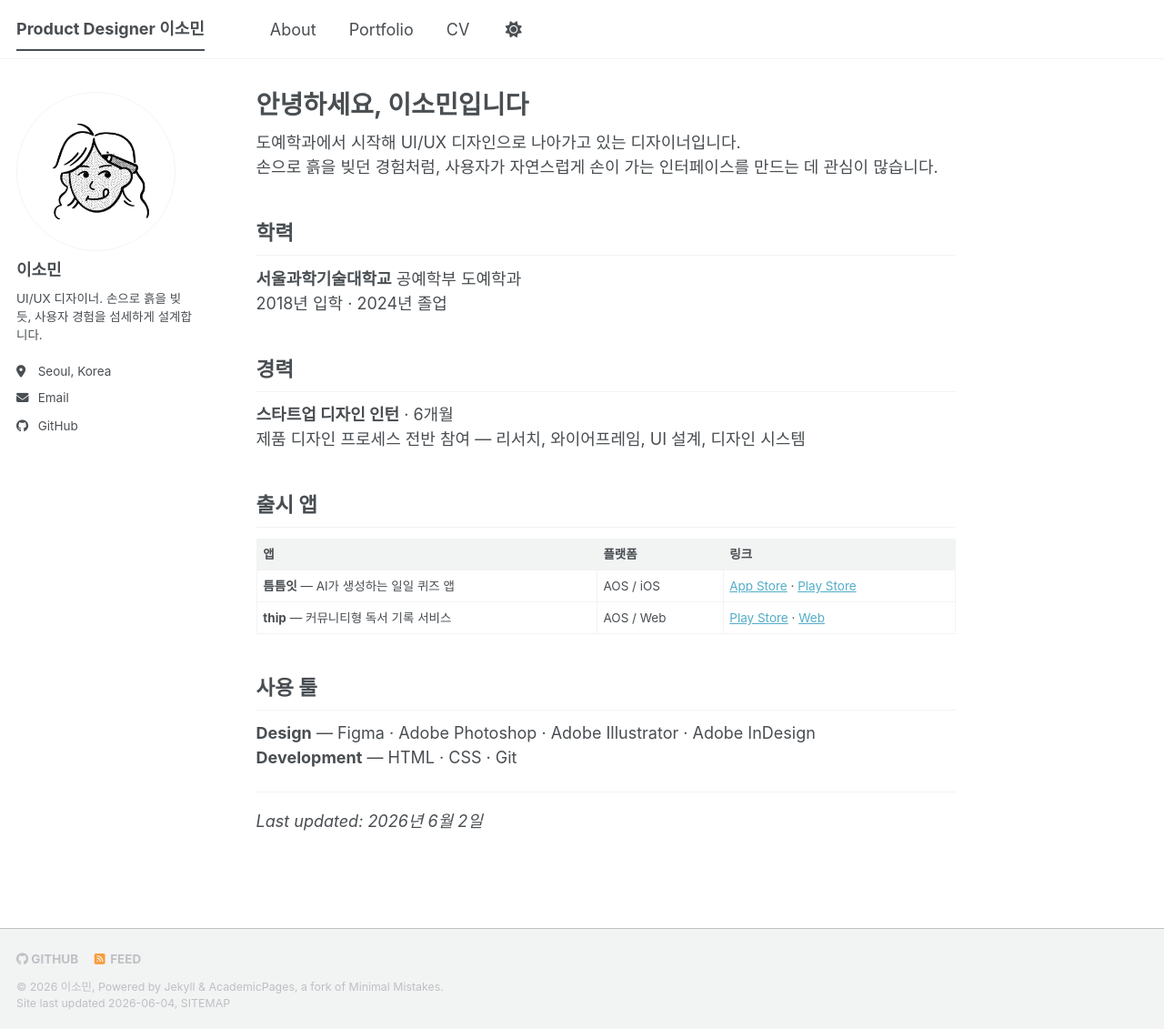
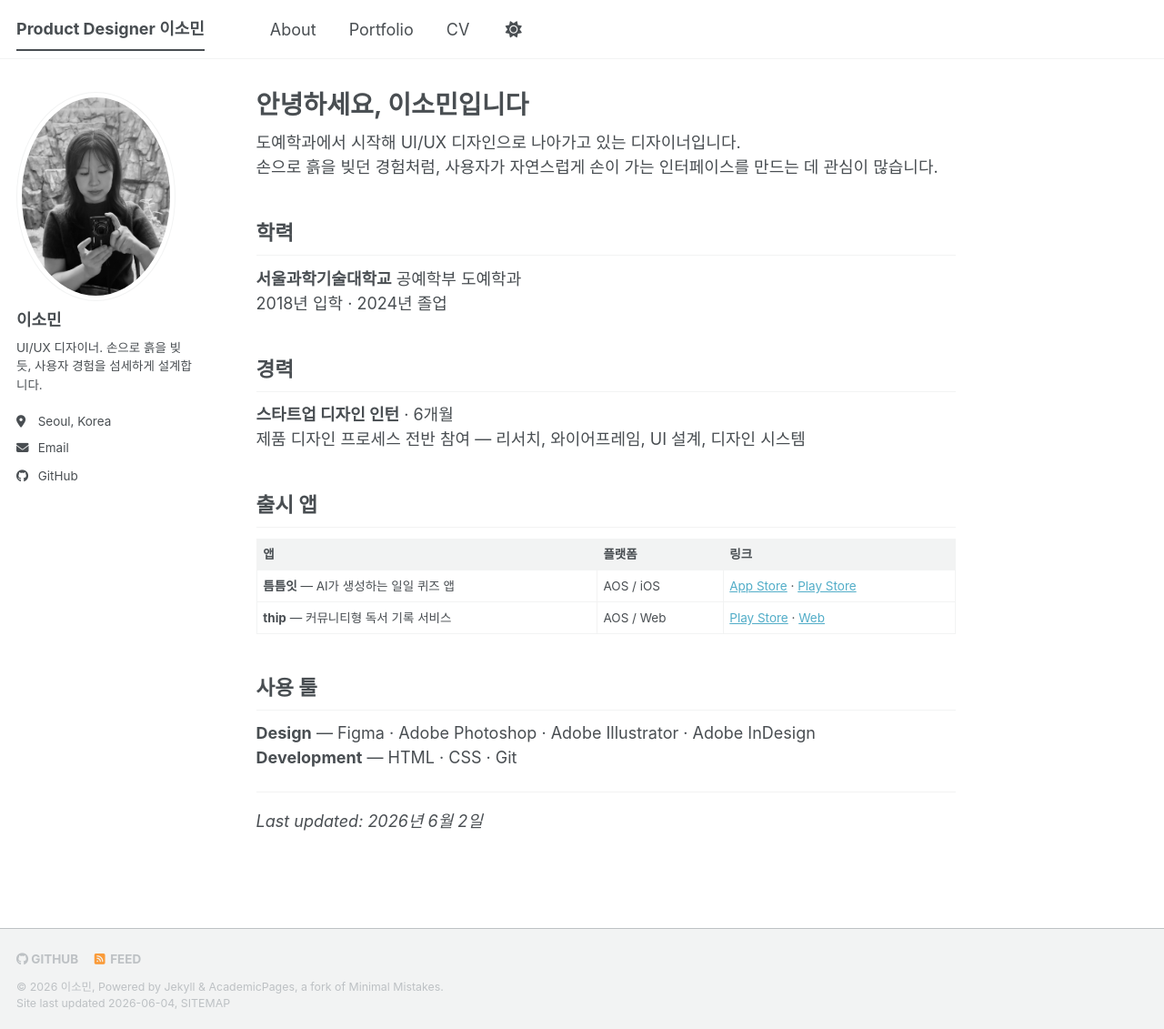
Before and after one commit to 2-somin/2-somin.github.io, a Jekyll site: the page built from _pages/about.md, in a window 1280 px wide and 1131 px high. Shown: the whole window at 91% size. Built offline with Jekyll 4.4.1, drawn with Linux system fonts in a browser that asks for light colours; a script bundle is joined from its source files by our own code; library files that are not in the unit come from our copies.

Commit message:
프로필 이미지 변경 — IMG_black.jpg
Co-Authored-By: Claude Sonnet 4.6 <noreply@anthropic.com>

```diff
--- a/_config.yml
+++ b/_config.yml
@@ -22,7 +22,7 @@ repository               : "2-somin/2-somin.github.io"
 #               Additional customization can be done by editing /_includes/author-profile.html
 author:
   # Biographic information
-  avatar           : "my-notion-face-transparent.png"
+  avatar           : "IMG_black.jpg"
   name             : "이소민"
   bio              : "UI/UX 디자이너. 손으로 흙을 빚듯, 사용자 경험을 섬세하게 설계합니다."
   location         : "Seoul, Korea"
```
Also changed, not shown: images/IMG_black.jpg (added).
